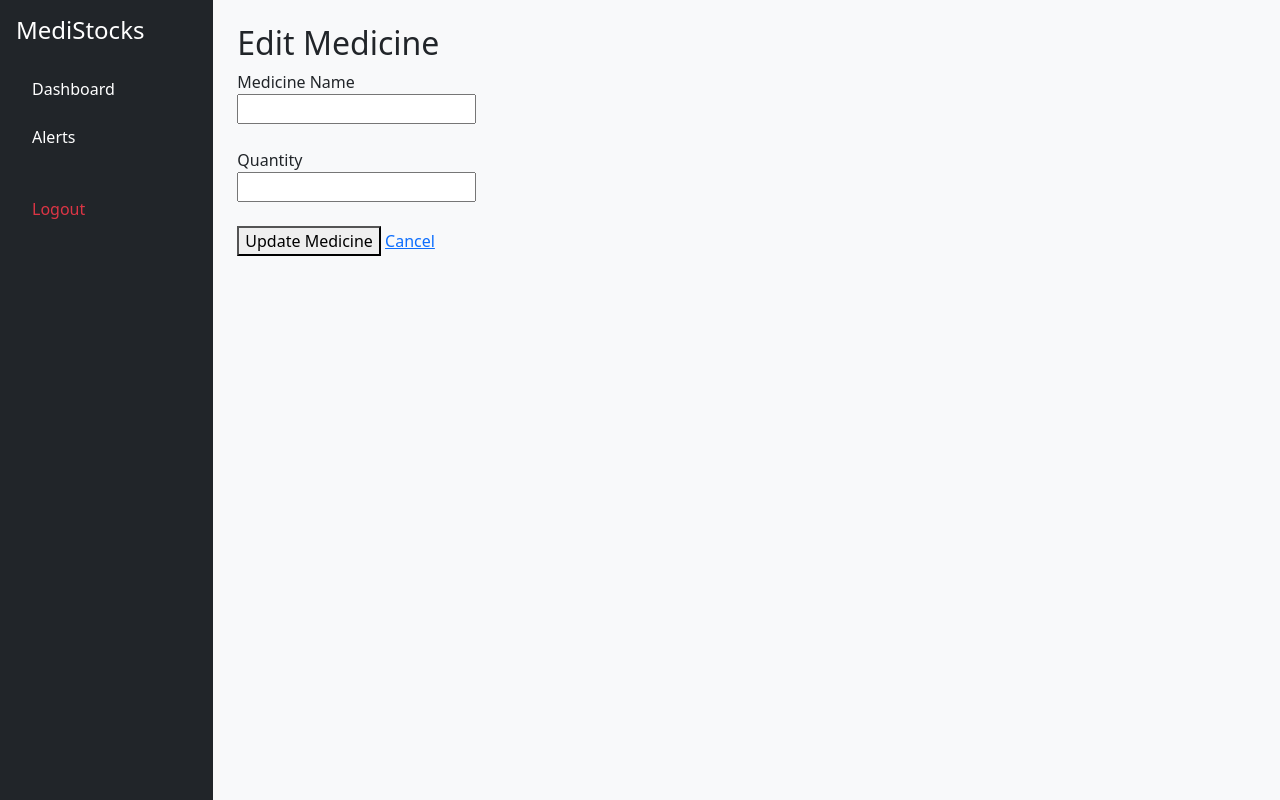
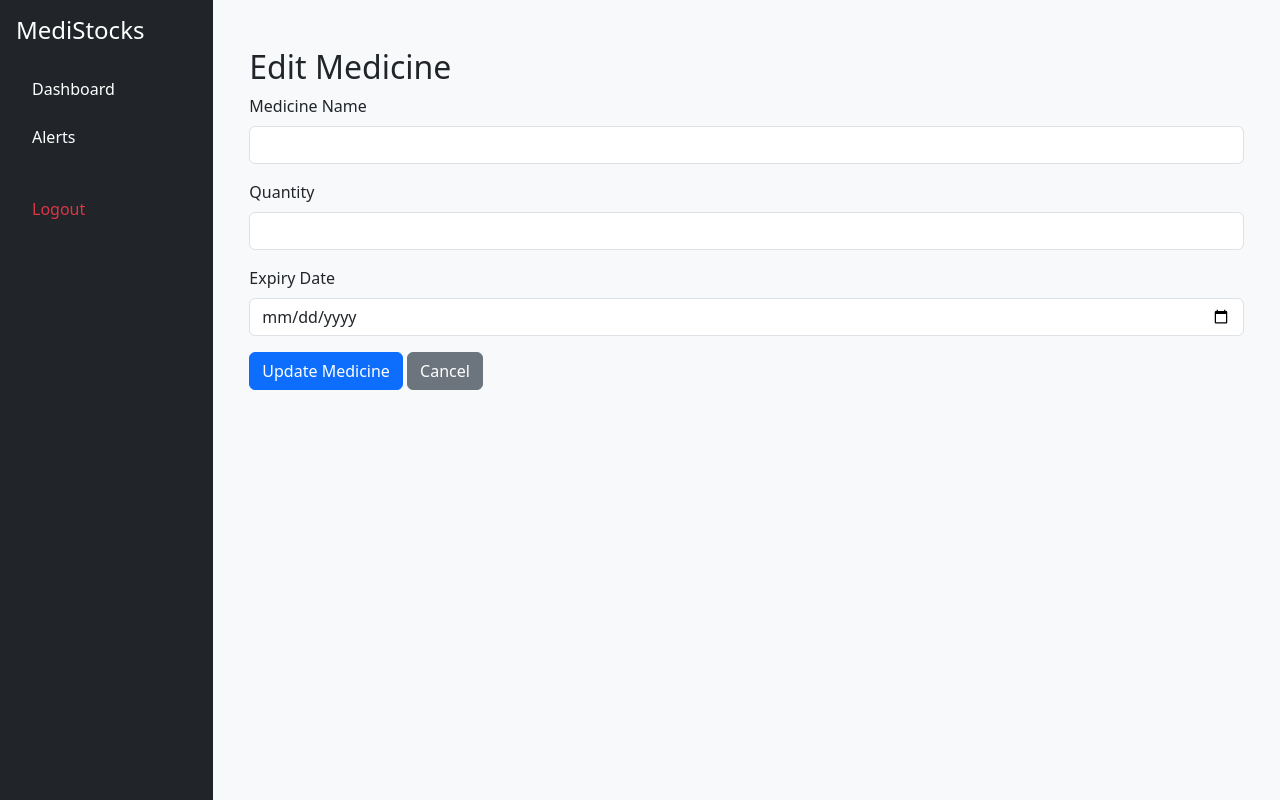
Before and after one commit to janumpallydivya15-netizen/MediStocks, a Flask app: template templates/edit_medicine.html in a window 1280 px wide. Run offline with Flask 3, Linux system fonts and the light colour scheme; the template is opened without the code that fills it, so the values that code supplies are empty.

Commit message:
edit_medicine.html

```diff
--- a/templates/edit_medicine.html
+++ b/templates/edit_medicine.html
@@ -1,19 +1,50 @@
 {% extends "base.html" %}
+
 {% block content %}
+<div class="container mt-4">
+    <h2>Edit Medicine</h2>
 
-<h2>Edit Medicine</h2>
+    <form method="POST">
+        <div class="mb-3">
+            <label class="form-label">Medicine Name</label>
+            <input
+                type="text"
+                class="form-control"
+                name="medicine_name"
+                value="{{ medicine.medicine_name }}"
+                required
+            >
+        </div>
 
-<form method="POST">
-    <label>Medicine Name</label><br>
-    <input type="text" name="medicine_name"
-           value="{{ medicine.name }}" required><br><br>
+        <div class="mb-3">
+            <label class="form-label">Quantity</label>
+            <input
+                type="number"
+                class="form-control"
+                name="quantity"
+                value="{{ medicine.quantity }}"
+                required
+            >
+        </div>
 
-    <label>Quantity</label><br>
-    <input type="number" name="quantity"
-           value="{{ medicine.quantity }}" required><br><br>
+        <div class="mb-3">
+            <label class="form-label">Expiry Date</label>
+            <input
+                type="date"
+                class="form-control"
+                name="expiry_date"
+                value="{{ medicine.expiry_date }}"
+                required
+            >
+        </div>
 
-    <button type="submit">Update Medicine</button>
-    <a href="{{ url_for('medicines') }}">Cancel</a>
-</form>
+        <button type="submit" class="btn btn-primary">
+            Update Medicine
+        </button>
 
+        <a href="{{ url_for('medicines') }}" class="btn btn-secondary">
+            Cancel
+        </a>
+    </form>
+</div>
 {% endblock %}
```
